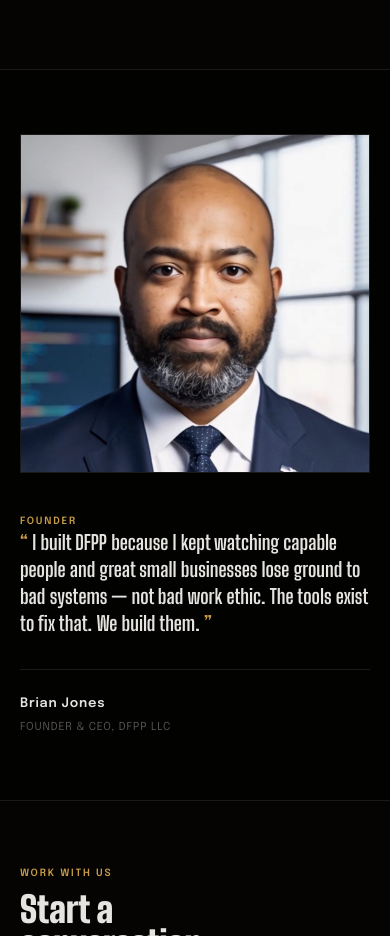
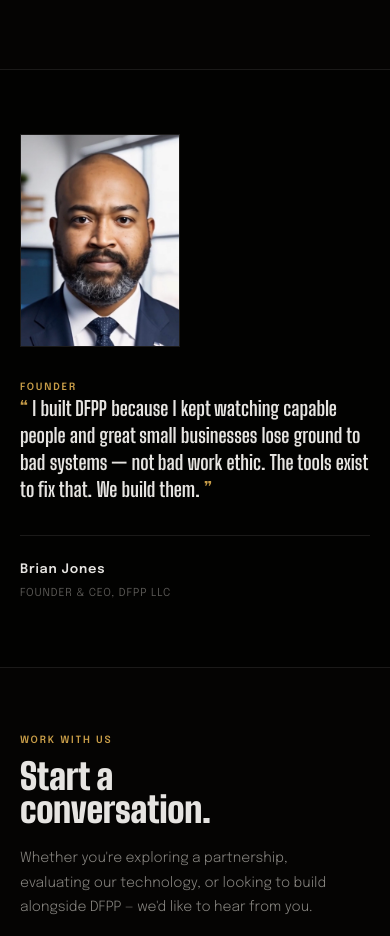
Before and after one commit to diegobkc/dfpp-io, a plain HTML site: page index.html in a window 390 px wide. Shown: the part 3440-4376 px from the top of the page. Drawn offline with Linux system fonts and the light colour scheme.

Commit message:
fix: reduce founder photo to 1/4 size (200px fixed width column)

```diff
--- a/src/style.css
+++ b/src/style.css
@@ -517,12 +517,13 @@
   max-width: var(--max-w);
   margin: 0 auto;
   display: grid;
-  grid-template-columns: 1fr 1fr;
-  gap: clamp(40px, 6vw, 100px);
+  grid-template-columns: 200px 1fr;
+  gap: clamp(32px, 4vw, 64px);
   align-items: center;
 }
 
 .founder-photo-wrap {
+  width: 200px;
   aspect-ratio: 3/4;
   overflow: hidden;
   background: var(--bg-2);
@@ -799,7 +800,7 @@
   .division-item { grid-template-columns: 48px 1fr; }
   .division-link-col { grid-column: 2; padding-top: 0; }
   .founder-inner { grid-template-columns: 1fr; }
-  .founder-photo-wrap { max-height: 360px; aspect-ratio: unset; }
+  .founder-photo-wrap { width: 160px; }
   .contact-inner { grid-template-columns: 1fr; }
   .form-row { grid-template-columns: 1fr; }
 }
```
